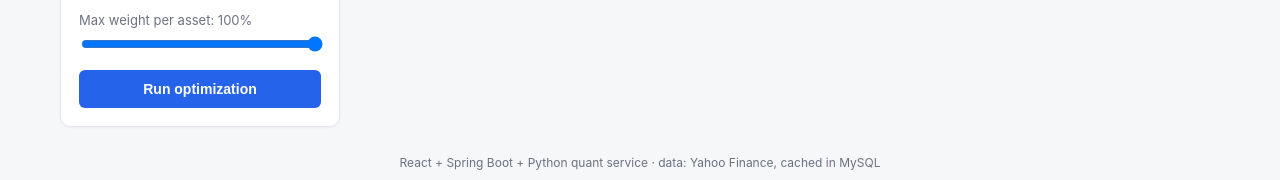
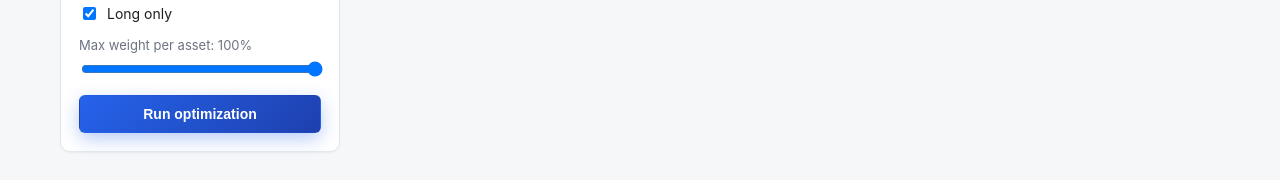
Before and after one commit to PrathameshPatwardhan/portflio-opitmizer, a React (Vite) app in the folder frontend/: page / in a window 1280 px wide. Shown: the part 691-871 px from the top of the page. Built offline with nearby package versions, Linux system fonts and the light colour scheme; no server answers.

Commit message:
adding depth and motion to the website

```diff
--- a/frontend/src/components/FrontierView.jsx
+++ b/frontend/src/components/FrontierView.jsx
@@ -124,7 +124,7 @@ export default function FrontierView({ data, theme }) {
               means less.
             </li>
             <li>
-              <strong>Black line &mdash; Efficient frontier:</strong> the best
+              <strong>Frontier line &mdash; Efficient frontier:</strong> the best
               return achievable at each risk level. Any dot below the line is a
               worse deal: same risk, less return.
             </li>
--- a/frontend/src/components/InputsPanel.jsx
+++ b/frontend/src/components/InputsPanel.jsx
@@ -95,6 +95,7 @@ export default function InputsPanel({ inputs, setInputs, onRun, loading, univers
                 <div style={{ position: "relative" }}>
                     <button
                         type="button"
+                        className="ticker-trigger"
                         onClick={() => {
                             setTickersOpen((o) => !o);
                             setTickerQuery("");
@@ -118,6 +119,7 @@ export default function InputsPanel({ inputs, setInputs, onRun, loading, univers
                                 }}
                             />
                             <div
+                                className="dropdown-pop"
                                 onKeyDown={(e) => {
                                     if (e.key === "Escape") { setTickersOpen(false); setTickerQuery(""); }
                                 }}
@@ -147,6 +149,7 @@ export default function InputsPanel({ inputs, setInputs, onRun, loading, univers
                                 {companies.map((c) => (
                                     <label
                                         key={c.ticker}
+                                        className="ticker-option"
                                         style={{
                                             display: "flex", gap: "8px", padding: "7px 10px",
                                             cursor: "pointer", alignItems: "center", fontSize: "14px",
@@ -210,6 +213,7 @@ export default function InputsPanel({ inputs, setInputs, onRun, loading, univers
                         {customTickers.filter((t) => selected.includes(t)).map((t) => (
                             <span
                                 key={t}
+                                className="chip"
                                 style={{
                                     display: "inline-flex", alignItems: "center", gap: "4px",
                                     padding: "3px 8px", fontSize: "13px", background: "var(--chip-bg)",
@@ -220,6 +224,7 @@ export default function InputsPanel({ inputs, setInputs, onRun, loading, univers
                 {t}
                                 <button
                                     type="button"
+                                    className="chip-remove"
                                     onClick={() => removeCustomTicker(t)}
                                     aria-label={`Remove ${t}`}
                                     style={{ border: "none", background: "transparent", cursor: "pointer", fontSize: "13px", padding: "0 2px" }}
--- a/frontend/src/styles.css
+++ b/frontend/src/styles.css
@@ -126,3 +126,109 @@ button.secondary { background: var(--card); border-color: var(--border); color:
 .market-data .secondary { width: 100%; margin-top: 4px; }
 .market-data .secondary:disabled { opacity: 0.6; cursor: wait; }
 .muted { color: var(--muted); font-size: 13px; margin: 0 0 8px; line-height: 1.5; }
+
+/* ================= Depth & motion ================= */
+:root {
+  --accent-2: #1e40af;
+  --ring: rgba(37, 99, 235, 0.16);
+  --shadow-md: 0 6px 16px rgba(16, 24, 40, 0.10);
+  --cta-shadow: 0 6px 18px rgba(37, 99, 235, 0.32);
+}
+[data-theme="dark"] {
+  --accent-2: #6366f1;
+  --ring: rgba(129, 140, 248, 0.22);
+  --shadow-md: 0 8px 22px rgba(0, 0, 0, 0.5);
+  --cta-shadow: 0 6px 18px rgba(129, 140, 248, 0.30);
+}
+
+/* Slim gradient accent bar across the top of the page */
+.app::before {
+  content: "";
+  display: block;
+  height: 3px;
+  border-radius: 3px;
+  background: linear-gradient(90deg, var(--accent), var(--accent-2));
+  margin-bottom: 22px;
+  opacity: 0.85;
+}
+
+/* Primary CTA: gradient + lift on hover, press on click */
+button.primary {
+  background: linear-gradient(135deg, var(--accent), var(--accent-2));
+  box-shadow: var(--cta-shadow);
+  transition: transform 0.15s ease, box-shadow 0.15s ease, filter 0.15s ease;
+}
+button.primary:hover:not(:disabled) {
+  filter: brightness(1.08);
+  transform: translateY(-1px);
+}
+button.primary:active:not(:disabled) {
+  transform: translateY(0);
+  filter: brightness(0.97);
+}
+
+/* Secondary buttons: subtle lift + accent border */
+button.secondary {
+  transition: transform 0.15s ease, border-color 0.15s ease, background-color 0.2s ease, box-shadow 0.15s ease;
+}
+button.secondary:hover:not(:disabled) {
+  transform: translateY(-1px);
+  border-color: var(--accent);
+  box-shadow: var(--shadow);
+}
+button.secondary:active:not(:disabled) { transform: translateY(0); }
+
+/* Tabs */
+.tab { transition: background-color 0.2s ease, transform 0.15s ease, box-shadow 0.15s ease; }
+.tab:hover:not(.active) { background: var(--surface-2); transform: translateY(-1px); }
+.tab.active { box-shadow: var(--shadow); }
+
+/* Metric cards lift on hover */
+.metric {
+  transition: transform 0.18s ease, box-shadow 0.18s ease, background-color 0.25s ease, border-color 0.25s ease;
+}
+.metric:hover { transform: translateY(-3px); box-shadow: var(--shadow-md); }
+
+/* Inputs: accent focus ring */
+.field input[type="text"], .field input[type="number"], .field select {
+  transition: border-color 0.15s ease, box-shadow 0.15s ease;
+}
+.field input[type="text"]:focus, .field input[type="number"]:focus, .field select:focus {
+  outline: none;
+  border-color: var(--accent);
+  box-shadow: 0 0 0 3px var(--ring);
+}
+
+/* Ticker dropdown trigger */
+.ticker-trigger { transition: border-color 0.15s ease, box-shadow 0.15s ease; }
+.ticker-trigger:hover { border-color: var(--accent); box-shadow: 0 0 0 3px var(--ring); }
+
+/* Ticker dropdown: pop-in animation + option hover */
+@keyframes pop-in {
+  from { opacity: 0; transform: translateY(-6px) scale(0.99); }
+  to { opacity: 1; transform: translateY(0) scale(1); }
+}
+.dropdown-pop { animation: pop-in 0.16s ease; transform-origin: top center; }
+.ticker-option { transition: background-color 0.12s ease; border-radius: 4px; margin: 0 4px; }
+.ticker-option:hover { background: var(--accent-soft); }
+
+/* Custom ticker chips */
+.chip { transition: transform 0.15s ease, box-shadow 0.15s ease; }
+.chip:hover { transform: translateY(-1px); box-shadow: var(--shadow); }
+.chip-remove { transition: color 0.15s ease, transform 0.15s ease; color: inherit; }
+.chip-remove:hover { color: var(--error-text); transform: scale(1.25); }
+
+/* Theme toggle press feedback */
+.theme-toggle:active { transform: scale(0.94); }
+
+/* Intro step pills */
+.intro-steps li { transition: transform 0.15s ease, box-shadow 0.15s ease; }
+.intro-steps li:hover { transform: translateY(-1px); box-shadow: var(--shadow); }
+
+/* Respect reduced-motion preferences */
+@media (prefers-reduced-motion: reduce) {
+  *, *::before, *::after {
+    animation-duration: 0.01ms !important;
+    transition-duration: 0.01ms !important;
+  }
+}
```
